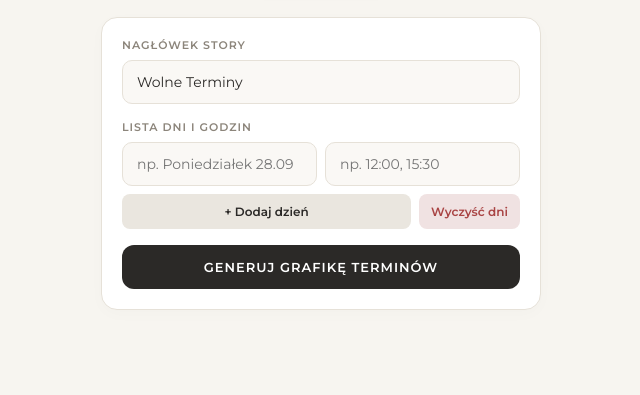
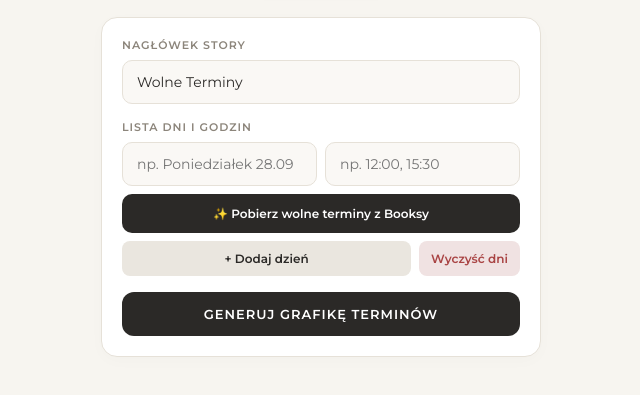
Before and after one commit to mthanczar-cmd/zamsh, a website: page index.html in a window 1280 px wide. Both pictures are taken after a click on the button "Wolne Terminy". Shown: the part 137-532 px from the top of the page, without its empty margins (319-959 px from the left). Drawn offline with nearby package versions, Linux system fonts and the light colour scheme.

Commit message:
Pelne polaczenie Booksy, wolnych terminow i przed-po

```diff
--- a/index.html
+++ b/index.html
@@ -59,8 +59,10 @@
     .schedule-row input { flex: 1; }
     .btn-remove { background: #e57373; color: white; border: none; border-radius: 8px; width: 36px; height: 36px; cursor: pointer; font-size: 18px; line-height: 1; flex-shrink: 0; }
 
-    .actions-row { display: flex; gap: 8px; margin-bottom: 16px; }
+    .actions-row { display: flex; flex-direction: column; gap: 8px; margin-bottom: 16px; }
+    .actions-buttons { display: flex; gap: 8px; }
     .btn-secondary { flex: 1; background: #eae6df; color: var(--accent-color); border: none; padding: 10px 12px; border-radius: 8px; font-size: 12px; font-weight: 600; cursor: pointer; }
+    .btn-booksy { width: 100%; background: var(--accent-color); color: #fff; border: none; padding: 12px; border-radius: 10px; font-size: 12px; font-weight: 600; cursor: pointer; }
     .btn-clear { background: #f0e2e2; color: #a94444; border: none; padding: 10px 12px; border-radius: 8px; font-size: 12px; font-weight: 600; cursor: pointer; }
 
     .btn-primary {
@@ -150,8 +152,13 @@
             </div>
 
             <div class="actions-row">
-              <button type="button" class="btn-secondary" onclick="addScheduleRow()">+ Dodaj dzień</button>
-              <button type="button" class="btn-clear" onclick="clearScheduleRows()">Wyczyść dni</button>
+              <button type="button" class="btn-booksy" onclick="fetchFromBooksy(event)">
+                ✨ Pobierz wolne terminy z Booksy
+              </button>
+              <div class="actions-buttons">
+                <button type="button" class="btn-secondary" onclick="addScheduleRow()">+ Dodaj dzień</button>
+                <button type="button" class="btn-clear" onclick="clearScheduleRows()">Wyczyść dni</button>
+              </div>
             </div>
           </div>
 
@@ -241,7 +248,37 @@
       `;
     }
 
-    // Obsługa generowania Terminów bez odświeżania i czyszczenia wierszy
+    async function fetchFromBooksy(event) {
+      const btn = event.target;
+      const originalText = btn.innerText;
+      btn.innerText = 'Pobieranie z Booksy...';
+
+      try {
+        const res = await fetch('/fetch-booksy');
+        const data = await res.json();
+
+        if (data.success && data.slots.length > 0) {
+          const container = document.getElementById('scheduleSlots');
+          container.innerHTML = '';
+
+          data.slots.forEach(slot => {
+            const div = document.createElement('div');
+            div.className = 'schedule-row';
+            div.innerHTML = `
+              <input type="text" value="${slot.day}" class="sched-day">
+              <input type="text" value="${slot.hours}" class="sched-hours">
+              <button type="button" class="btn-remove" onclick="this.parentElement.remove()">×</button>
+            `;
+            container.appendChild(div);
+          });
+        }
+      } catch (err) {
+        alert('Nie udało się pobrać terminów z Booksy');
+      } finally {
+        btn.innerText = originalText;
+      }
+    }
+
     async function submitSchedule() {
       showLoading();
 
@@ -276,7 +313,6 @@
       }
     }
 
-    // Formularz Przed / Po
     document.getElementById('baForm').addEventListener('submit', async (e) => {
       e.preventDefault();
       const fileBefore = document.getElementById('fileBefore').files[0];
@@ -306,7 +342,6 @@
       }
     });
 
-    // Formularz Standard
     document.getElementById('postForm').addEventListener('submit', async (e) => {
       e.preventDefault();
       showLoading();
```
Also changed, not shown: server.js (+16 -0 lines).
